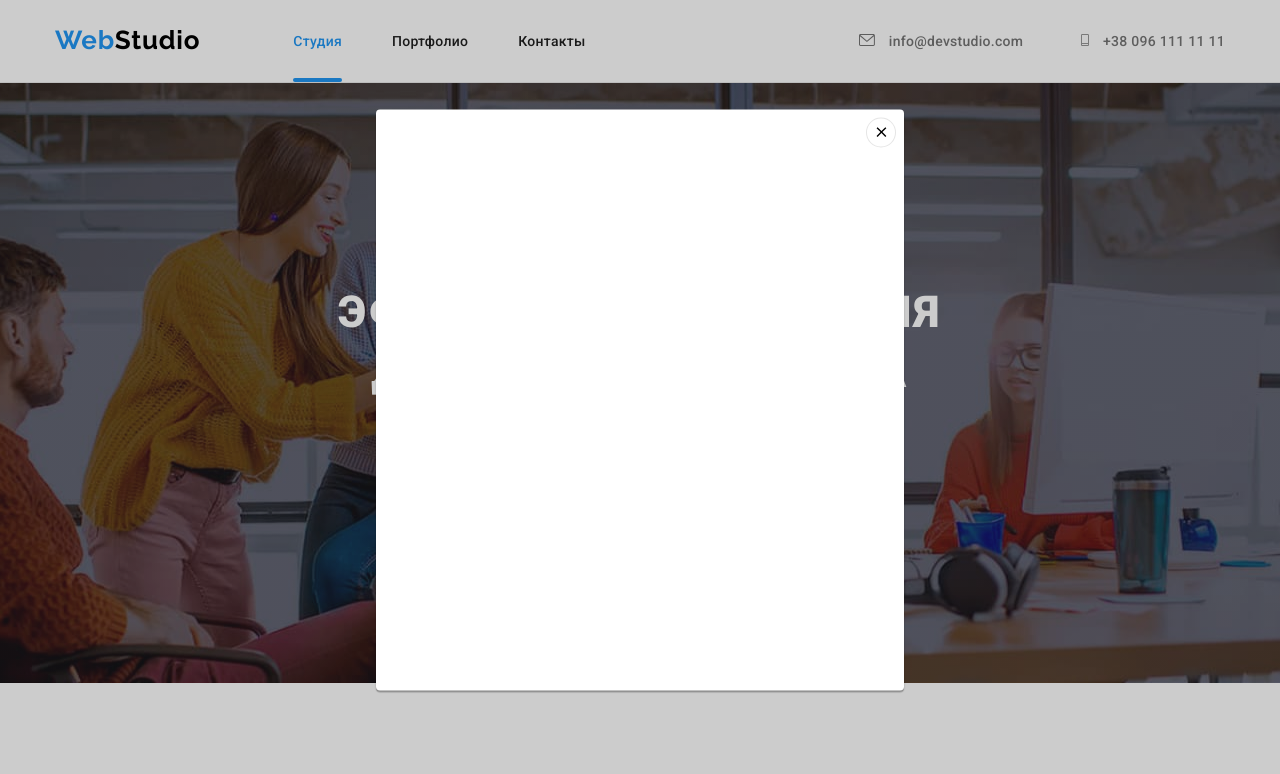
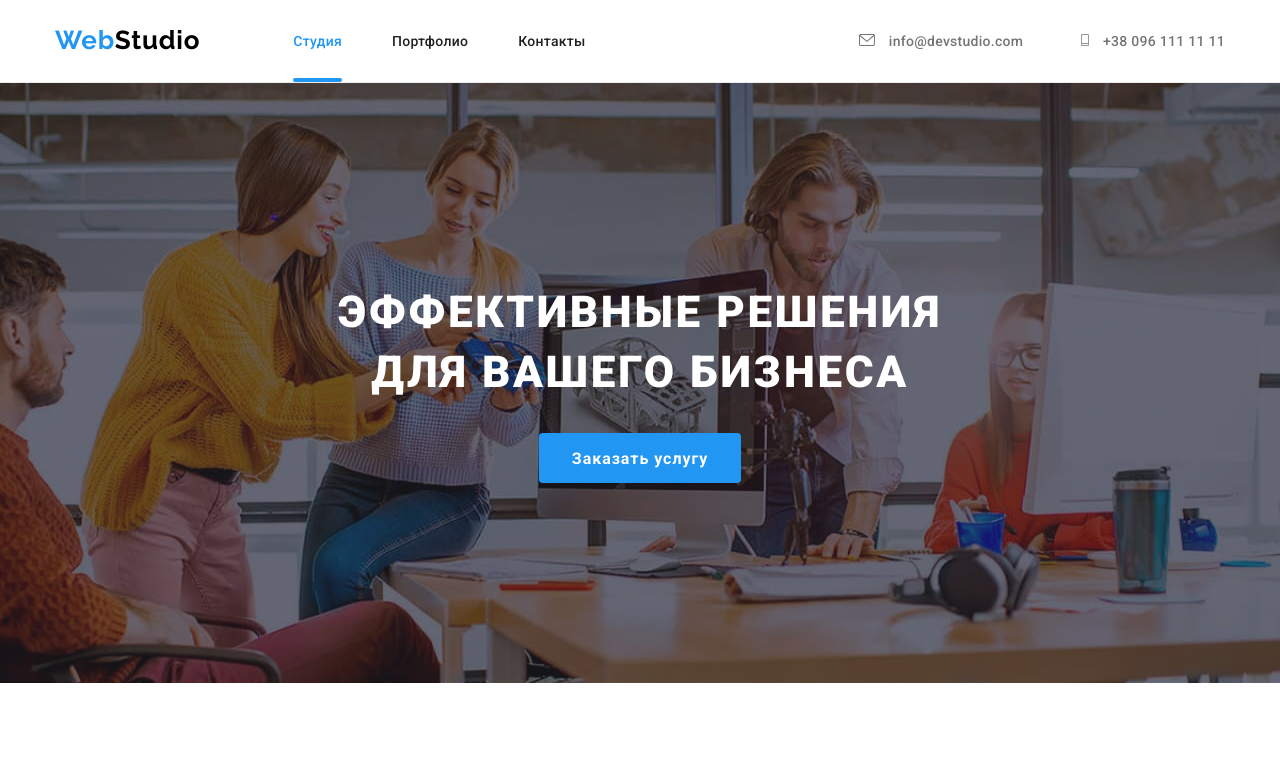
Before and after one commit to Lightoff1/goit-markup-hw-05, a plain HTML site: page index.html in a window 1280 px wide. Shown: the top 774 px of the page. Drawn offline with nearby package versions, Linux system fonts and the light colour scheme.

Commit message:
осталось сделать немного анимации

```diff
--- a/css/style.css
+++ b/css/style.css
@@ -686,6 +686,8 @@ border-left: 1px solid #EEEEEE;
   width: 100%;
   height: 100%;
   background: rgba(0, 0, 0, 0.2);
+  transition: opacity 250ms, visibility 250ms;
+
 }
 .modal {
   position: absolute;
@@ -699,6 +701,7 @@ border-left: 1px solid #EEEEEE;
   0px 1px 1px rgba(0, 0, 0, 0.14),
   0px 2px 1px rgba(0, 0, 0, 0.2);
   border-radius: 4px;
+
 }
 .modal-close {
   position: absolute;
@@ -717,4 +720,5 @@ border-left: 1px solid #EEEEEE;
   opacity: 0;
   pointer-events: none;
   visibility: hidden;
+
 }
--- a/index.html
+++ b/index.html
@@ -439,7 +439,7 @@
             </div>
         </div>
     </footer>
-    <div class="modal-bcg data-modal">
+    <div class="modal-bcg is-hidden" data-modal>
         <div class="modal">
             <button type="button" class="modal-close" data-modal-close><svg width="20" height="20">
                 <use href="./images/icons/symbol-defs.svg#icon-close-black-18dp-2-1">
```
